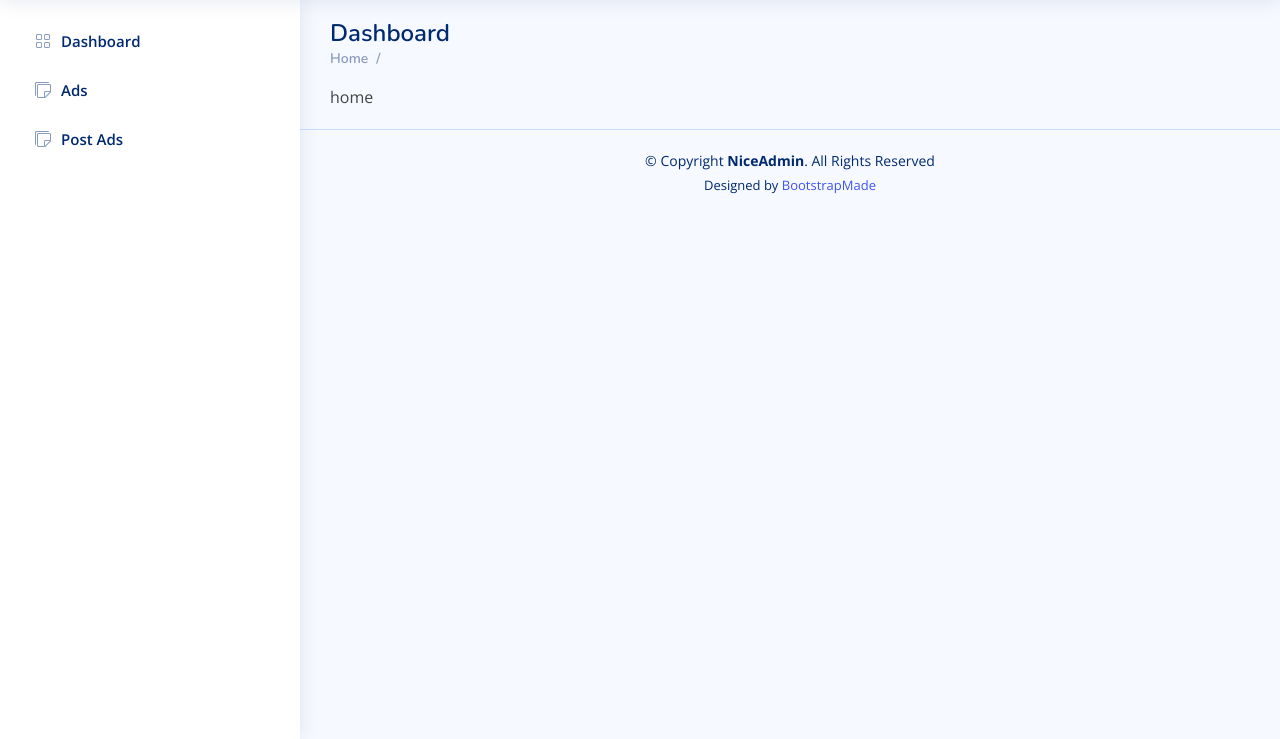
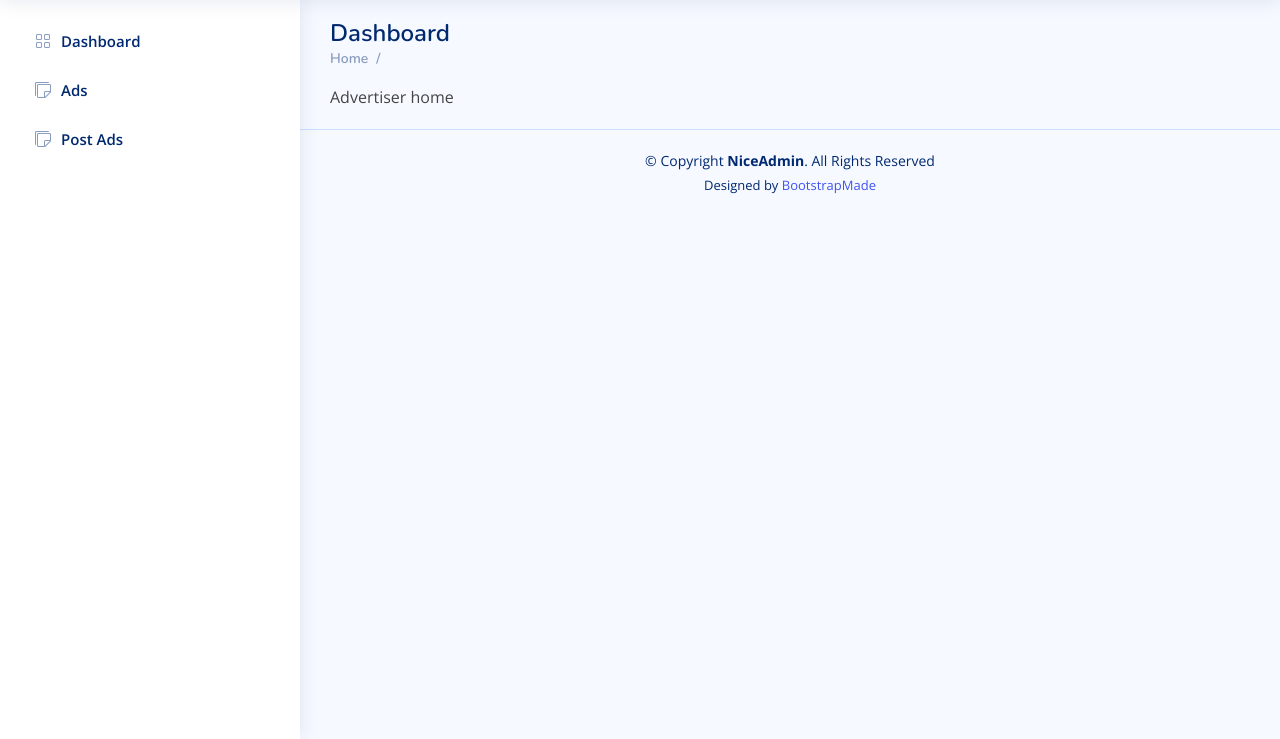
Before and after one commit to vimalprakash404/vnews, a Django app: template templates/advertiser/home.html in a window 1280 px wide. Shown: the part 61-800 px from the top of the page. Run offline with Django 4.2, Linux system fonts and the light colour scheme; the template is opened without the code that fills it: values that come from a table or form of the project are taken from there, others are empty; data comes from the database, SQL or seed files in the repository; some libraries are stand-ins or nearby versions.

Commit message:
advertiser page  changed

```diff
--- a/templates/advertiser/home.html
+++ b/templates/advertiser/home.html
@@ -1,2 +1,2 @@
 {% extends 'advertiser/main.html' %}
-{% block content %}home{% endblock content %}
+{% block content %}Advertiser home{% endblock content %}
```
